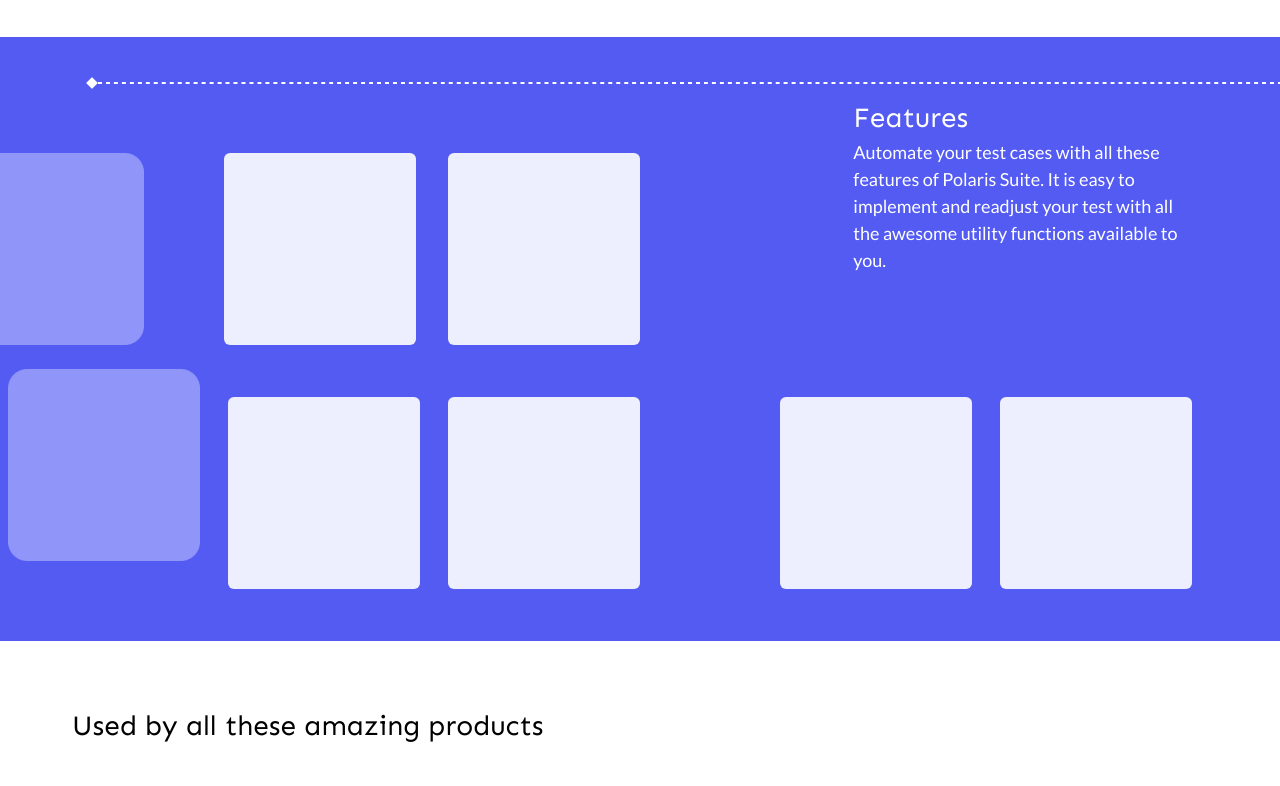
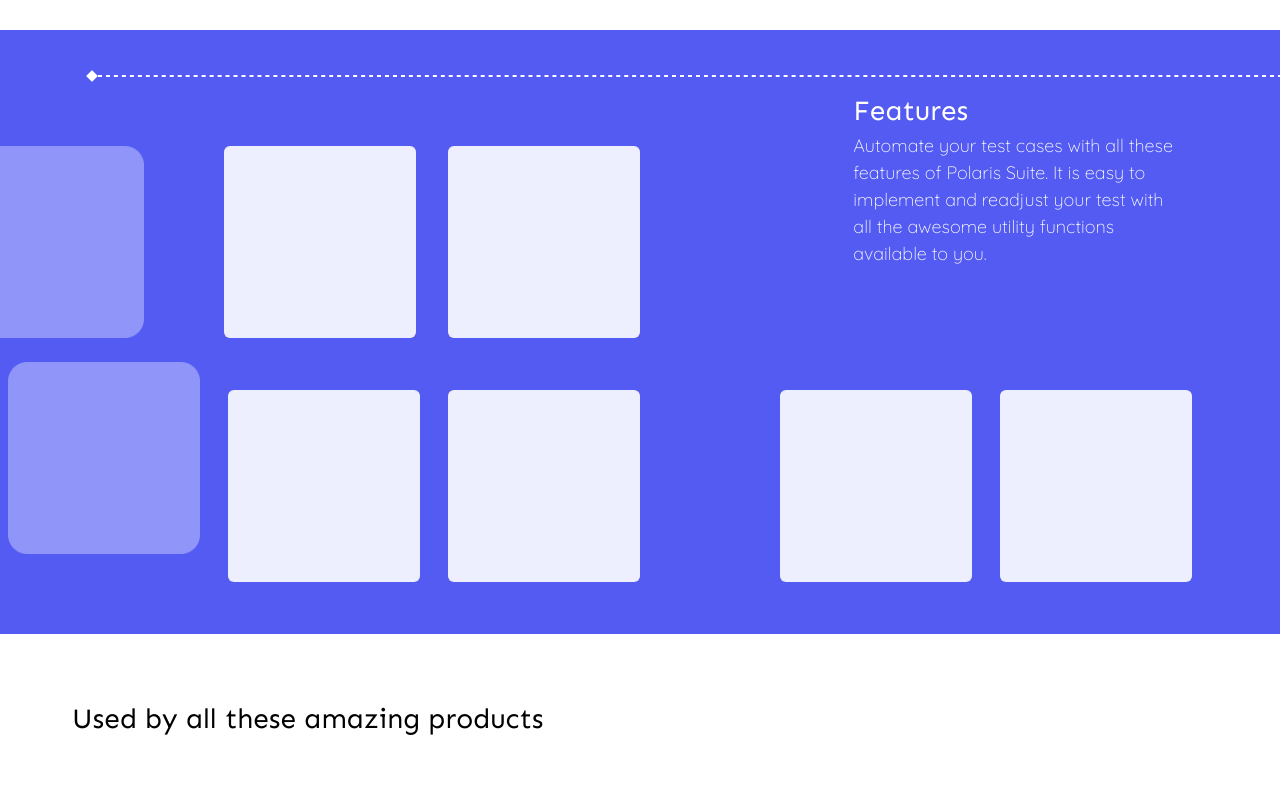
Before and after one commit to college-related/polaris-suite-web, a React (Vite) app: page / in a window 1280 px wide. Shown: the part 720-1506 px from the top of the page. Built offline with nearby package versions, Linux system fonts and the light colour scheme.

Commit message:
font conlict resolved

```diff
--- a/src/index.css
+++ b/src/index.css
@@ -1,5 +1,6 @@
 @import url("https://fonts.googleapis.com/css2?family=Lato&display=swap");
 @import url("https://fonts.googleapis.com/css2?family=Sen&display=swap");
+@import url("https://fonts.googleapis.com/css2?family=Lato&family=Poppins:wght@300&family=Quicksand:wght@300&display=swap");
 
 @tailwind base;
 @tailwind components;
--- a/src/pages/HeroSectionPage.tsx
+++ b/src/pages/HeroSectionPage.tsx
@@ -15,7 +15,7 @@ import Button from "../components/Button";
 
 const HeroSection = () => {
   return (
-    <div className="font-lato">
+    <div className="font-quicksand">
       <div className="main_container  w-full sm:flex sm:items-center  px-7 sm:px-24">
         <div className="text_container text-center sm:flex-col ">
           <p className="text-h3 font-bold sm:text-start sm:text-h1 sm:tracking-wide font-sen">
@@ -67,7 +67,7 @@ const HeroSection = () => {
             <div className="sm:flex sm:flex-row-reverse sm:justify-between">
               <p className="pb-1 pt-2 text-center sm:text-start sm:w-1/3 sm:pr-16">
                 <p className="font-sen text-h3">Features</p>
-                <p className="text-center  text-body font-lato font-thin pl-12 pr-9 pb-7  sm:text-start sm:pl-0 sm:pr-9 sm:pb-0 sm:text-body ">
+                <p className="text-center text-body font-thin pl-12 pr-9 pb-7  sm:text-start sm:pl-0 sm:pr-9 sm:pb-0 sm:text-body ">
                   Automate your test cases with all these features of Polaris
                   Suite. It is easy to implement and readjust your test with all
                   the awesome utility functions available to you.
```
